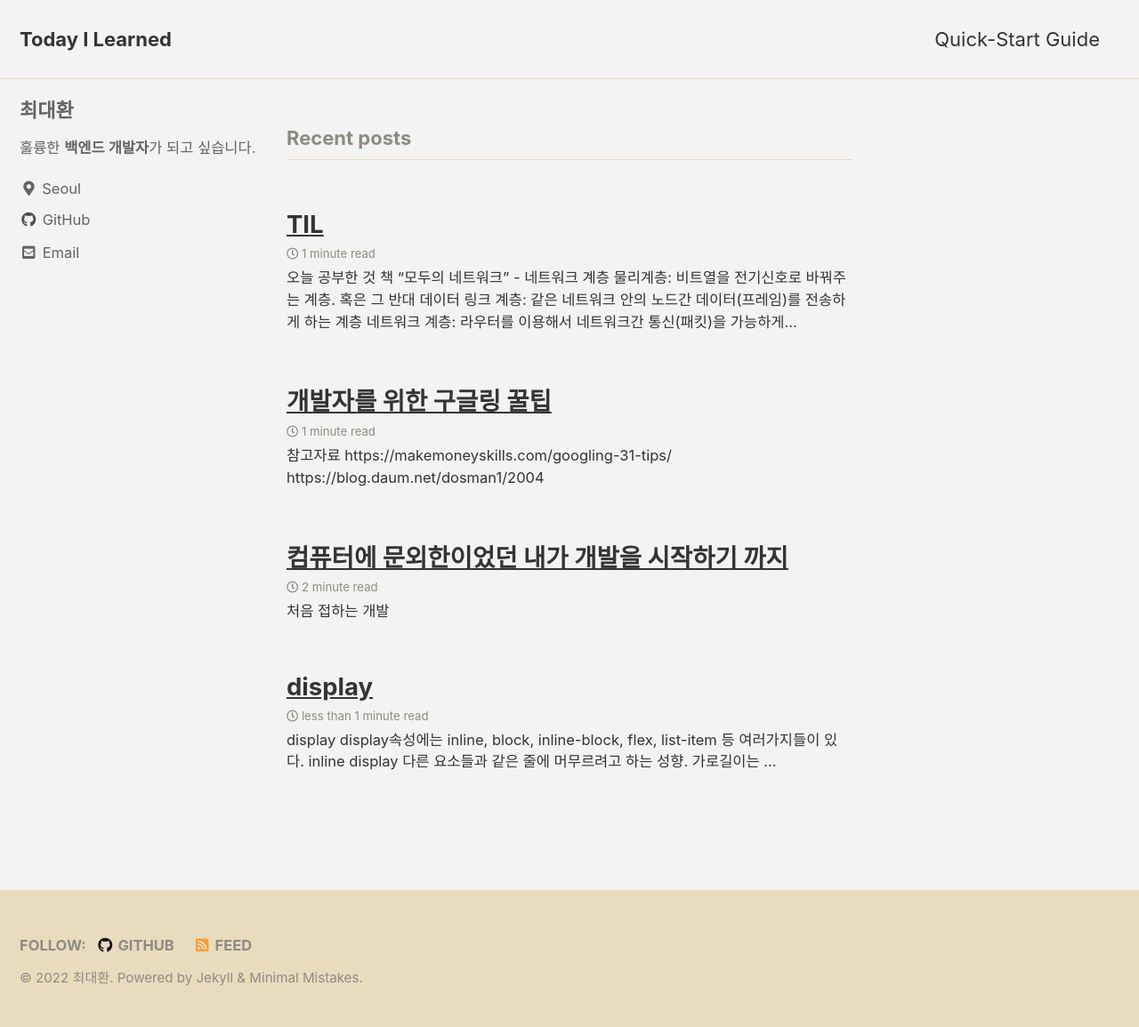
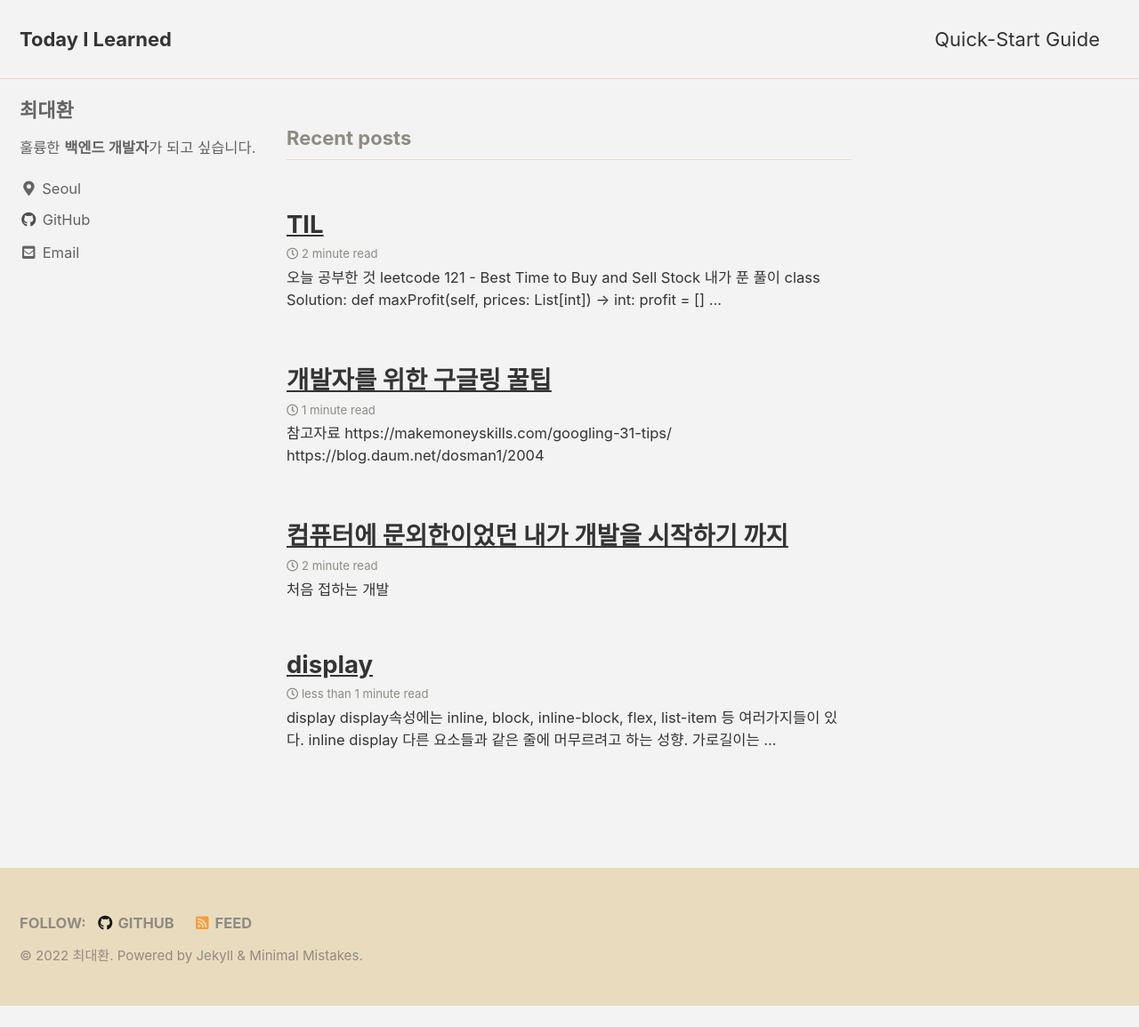
Before and after one commit to choidaehwan/choidaehwan.github.io, a Jekyll site: the page built from index.html, in a window 1280 px wide. Shown: the whole page at 89% size. Built offline with Jekyll 4.4.1, drawn with Linux system fonts in a browser that asks for light colours; cached includes are drawn as plain includes; the list of posts is cut into pages by our own code; after the commit the page ends 1131 px from its top, so only the background shows below that.

Commit message:
Update 2022-01-30-til.md

````diff
--- a/_posts/2022-01-30-til.md
+++ b/_posts/2022-01-30-til.md
@@ -4,6 +4,36 @@
 ---
 
 ## 오늘 공부한 것
+#### leetcode 121 - Best Time to Buy and Sell Stock
+내가 푼 풀이
+```python
+class Solution:
+    def maxProfit(self, prices: List[int]) -> int:
+        profit = []
+
+        for i, price in enumerate(prices):
+            if i == 0:
+                profit.append(-price)
+
+            elif i > 0:
+                profit.append(price - min(prices[:i]))
+
+        return max(profit) if max(profit) > 0 else 0
+```
+
+정답
+```python
+class Solution:
+    def maxProfit(self, prices: List[int]) -> int:
+        profit = 0
+        min_price = sys.maxsize
+
+        for price in prices:
+            min_price = min(price, min_price)
+            profit = max(profit, price - min_price)
+        return profit
+```
+
 #### 책 "모두의 네트워크" - 네트워크 계층
 - 물리계층: 비트열을 전기신호로 바꿔주는 계층. 혹은 그 반대
 - 데이터 링크 계층: 같은 네트워크 안의 노드간 데이터(프레임)를 전송하게 하는 계층
````
